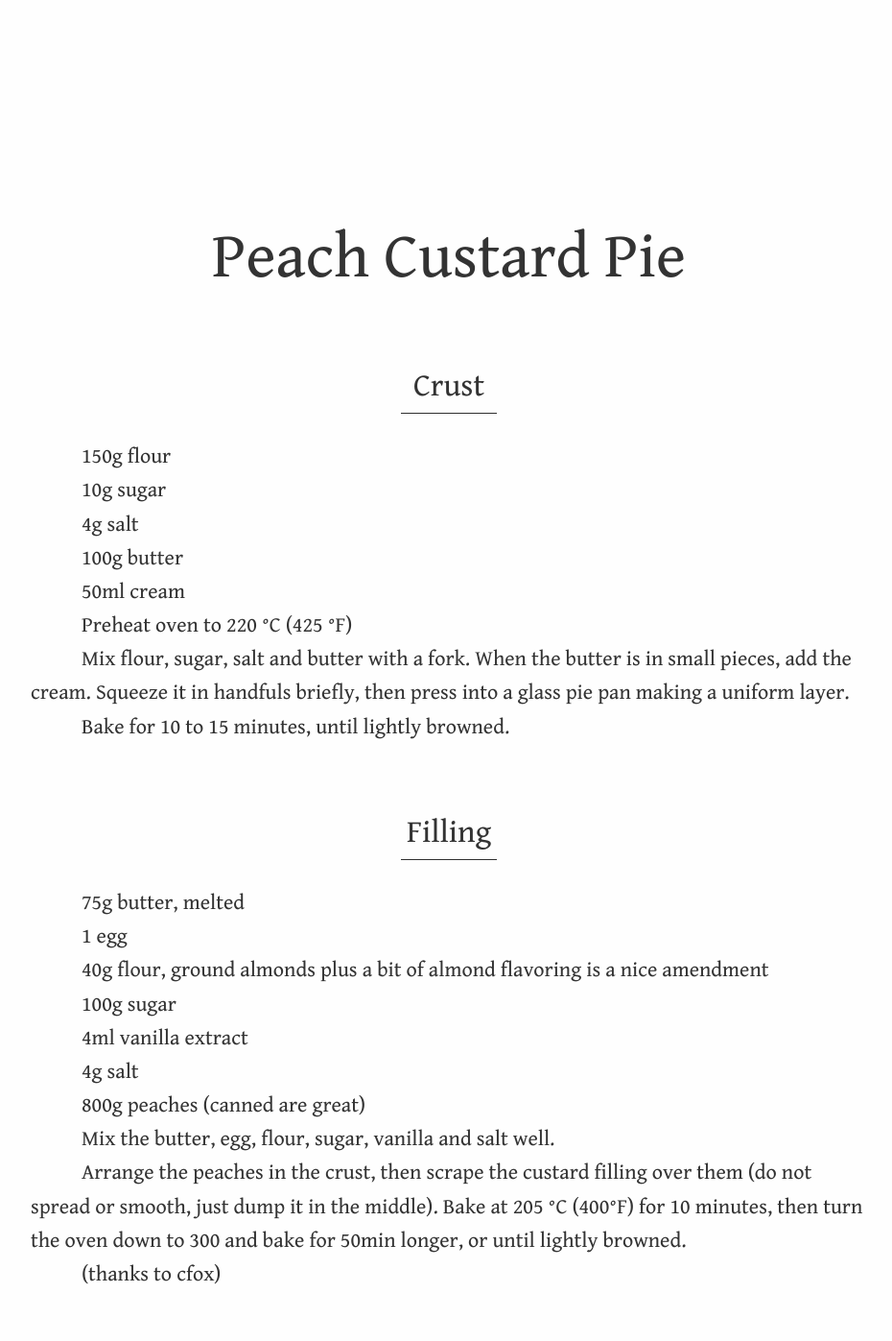
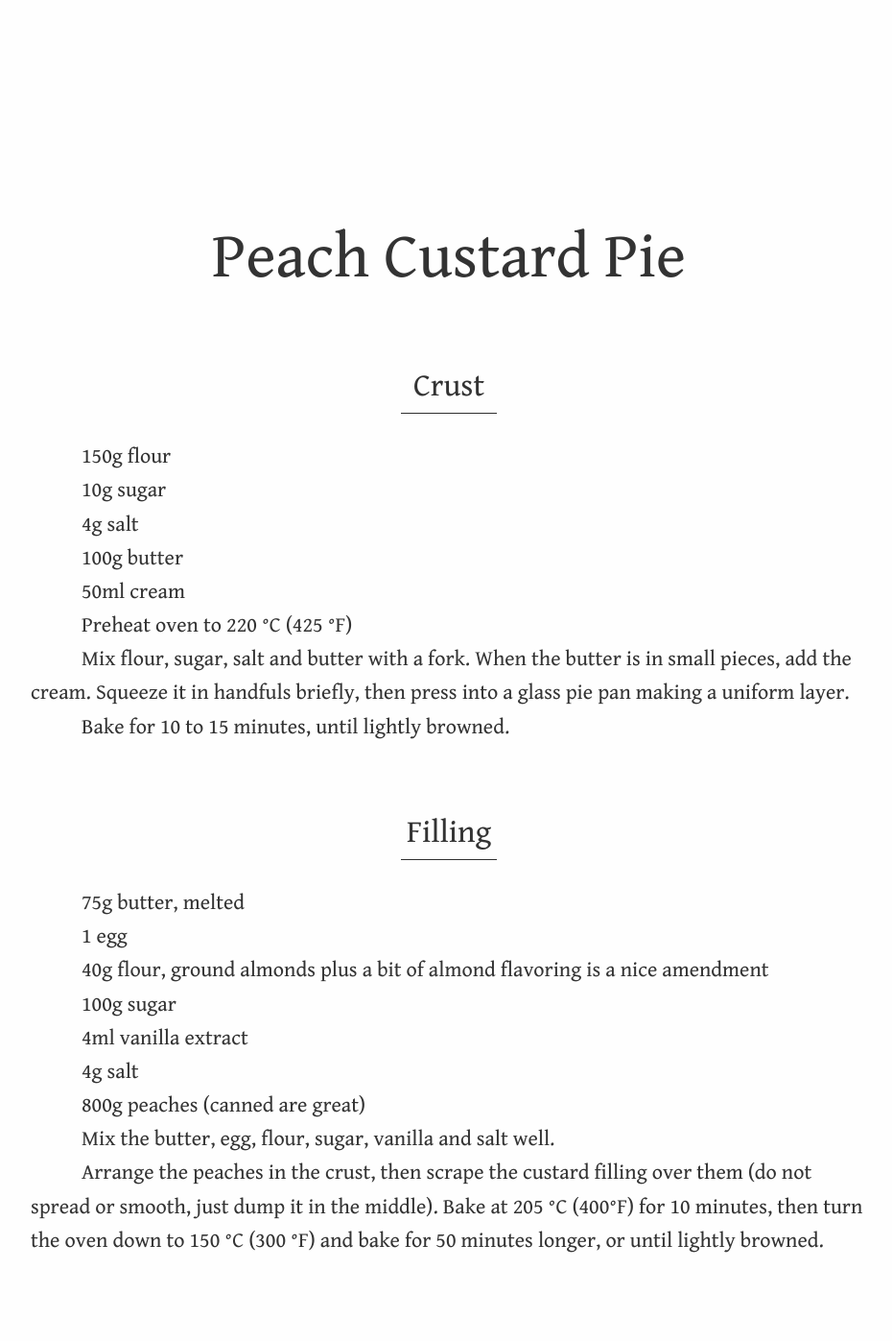
Before and after one commit to aredridel/recipes, a Jekyll site: the page built from Desserts/Peach Custard Pie.md, in a window 1280 px wide. Shown: the whole page at 96% size, without its empty margins (172-1102 px from the left). Built offline with Jekyll 4.4.1, drawn with Linux system fonts in a browser that asks for light colours; our own code applies the rules of GitHub Pages for plain Markdown files; after the commit the page ends 1362 px from its top, so only the background shows below that.

Commit message:
/ ‘Desserts/Peach Custard Pie.md’

```diff
--- a/Desserts/Peach Custard Pie.md
+++ b/Desserts/Peach Custard Pie.md
@@ -46,8 +46,9 @@ Filling
 Mix the butter, egg, flour, sugar, vanilla and salt well.
 
 
+Arrange the peaches in the crust, then scrape the custard filling over them (do not spread or smooth, just dump it in the middle).
+Bake at 205 °C (400°F) for 10 minutes, then turn the oven down to 150 °C (300 °F) and bake for 50 minutes longer, or until lightly browned.
 
-Arrange the peaches in the crust, then scrape the custard filling over them (do not spread or smooth, just dump it in the middle).
-Bake at 205 °C (400°F) for 10 minutes, then turn the oven down to 300 and bake for 50min longer, or until lightly browned.
 
-(thanks to cfox)
+
+[source]: # cfox
```
